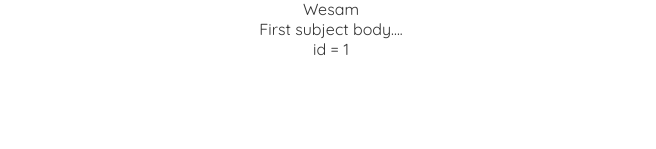
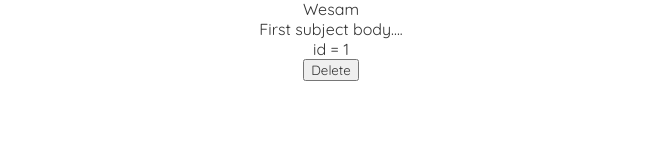
Before and after one commit to wesam196/First-react, a React (Create React App) app: page /blog/1 in a window 1280 px wide. Shown: the part 142-291 px from the top of the page, without its empty margins (309-965 px from the left). Built offline with nearby package versions, Linux system fonts and the light colour scheme; data requests are answered from the project's data file.

Commit message:
create delete button

```diff
--- a/data/db.json
+++ b/data/db.json
@@ -115,12 +115,6 @@
       "author": "Wesam"
     },
     {
-      "id": "f6b2",
-      "title": "a11",
-      "body": "b11",
-      "author": "Wesam"
-    },
-    {
       "id": "def0",
       "title": "a12",
       "body": "b12",
--- a/src/BlogDetails.js
+++ b/src/BlogDetails.js
@@ -1,12 +1,20 @@
-import { useParams } from "react-router-dom";
+import { useNavigate, useParams } from "react-router-dom";
 import useFetch from "./useFetch";
-
+import { Navigate } from "react-router-dom";
 
 function BlogDetails ()  {
     const {id} = useParams();
     var {data:blog, isLoading, error} = useFetch('http://localhost:8000/blogs/' + id);
+    const navigation = useNavigate();
 
 
+    const remove = ()=>{
+        fetch('http://localhost:8000/blogs/' + id,{
+            method:"DELETE",
+        }).then(()=>{
+            navigation('/');
+        })
+    }
 
 
     return (
@@ -25,6 +33,8 @@ function BlogDetails ()  {
                 <p>{blog.Auther}</p>
                 <p>{blog.body}</p>
                 <p>id = {blog.id}</p>
+
+                <button onClick={remove}>Delete</button>
                 </div>
             }
 
--- a/src/Create.js
+++ b/src/Create.js
@@ -1,13 +1,15 @@
 import { useState } from "react";
 import { json } from "react-router-dom";
 import Createrequest from "./Createrequest";
-
+import {useNavigate } from "react-router-dom";
 const Create = () => {
 
     const [title, setTitle] = useState('');
     const [body, setBody] = useState('');
     const [author, setAuthor] = useState('Wesam');
     const [isLoading, setLoading] = useState(false);
+    const history = useNavigate();
+
 
     const handleRequest = (e) =>{
         e.preventDefault();
@@ -15,6 +17,7 @@ const Create = () => {
         setLoading(true)
         Createrequest('http://localhost:8000/blogs', blog).then(()=>{
             setLoading(false);
+            history('/')
         });
 
 
```
